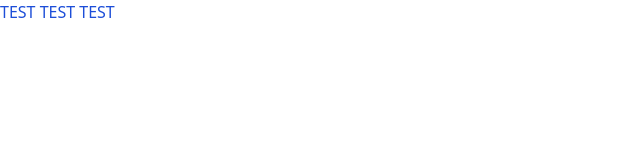
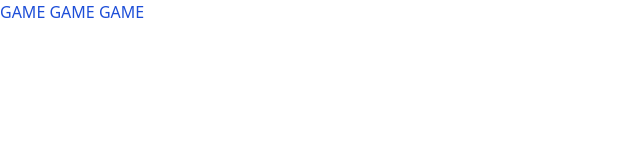
Before and after one commit to liam1703/guess-what, a Vue app in the folder guess_what/: page / in a window 1280 px wide. Shown: the top 160 px of the page, without its empty margins (0-640 px from the left). Built offline with nearby package versions, Linux system fonts and the light colour scheme.

Commit message:
Remove login view

```diff
--- a/guess_what/src/router/index.js
+++ b/guess_what/src/router/index.js
@@ -1,11 +1,12 @@
 import { createRouter, createWebHistory } from "vue-router";
-import Login from "../views/Login.vue";
+// import Login from "../views/Login.vue";
+import Game from "../views/Game.vue";
 
 const routes = [
   {
     path: "/",
-    name: "Login",
-    component: Login,
+    name: "Game",
+    component: Game,
     // need to create this view
   },
 ];
--- /dev/null
+++ b/guess_what/src/views/Game.vue
@@ -0,0 +1,11 @@
+<template>
+  <div>
+    <h1 class="text-blue-700">GAME GAME GAME</h1>
+  </div>
+</template>
+
+<script>
+export default {
+  name: "Login",
+};
+</script>
```
